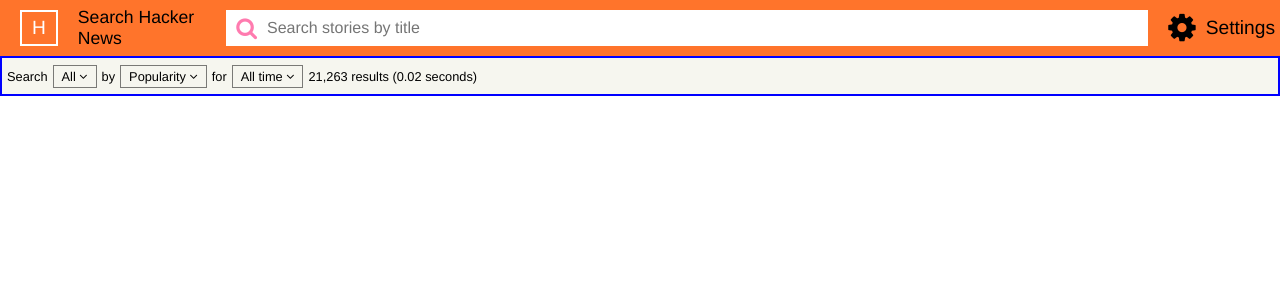
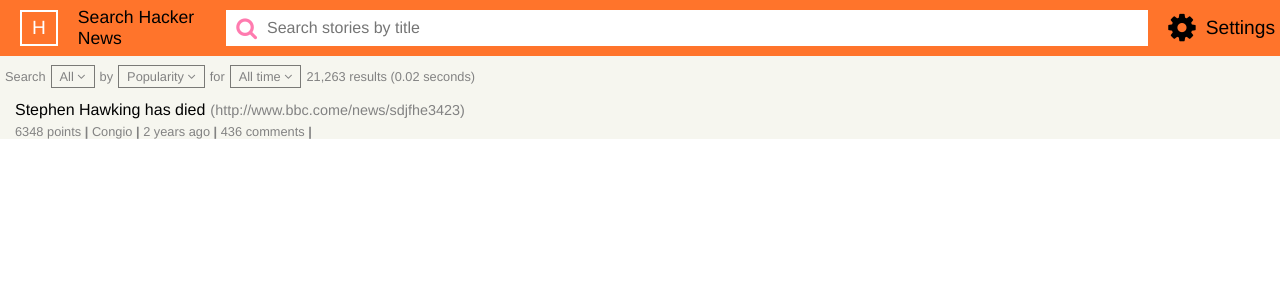
Before and after one commit to HamedPour/react-hacker-news, a React (Create React App) app: page / in a window 1280 px wide. Shown: the top 300 px of the page. Built offline with nearby package versions, Linux system fonts and the light colour scheme.

Commit message:
Story & article components styled

```diff
--- a/src/App.js
+++ b/src/App.js
@@ -1,6 +1,7 @@
 import React from "react";
 import HeadNav from "./components/HeadNav/HeadNav";
 import SearchFilterBar from "./components/SearchFilterBar/SearchFilterBar";
+import Story from "./components/Story/Story";
 
 function App() {
   return (
@@ -9,6 +10,9 @@
         <HeadNav />
         <SearchFilterBar />
       </header>
+      <main>
+        <Story />
+      </main>
     </div>
   );
 }
--- a/src/components/SearchFilterBar/SearchFilterBar.js
+++ b/src/components/SearchFilterBar/SearchFilterBar.js
@@ -42,7 +42,14 @@
         <span>Search</span>
         <FilterMenu onClick={() => toggleDropDownBoxVisibility(1)}>
           <li>
-            {storyFilter} <i className="fa fa-angle-down" />
+            {storyFilter}{" "}
+            <i
+              className={
+                dropBoxVisible && dropDownIndex === 1
+                  ? "fa fa-angle-up"
+                  : "fa fa-angle-down"
+              }
+            />
           </li>
           <DropDownBox
             onItemSelected={(item) => handleItemSelected(item)}
@@ -53,7 +60,14 @@
         <span>by</span>
         <FilterMenu onClick={() => toggleDropDownBoxVisibility(2)}>
           <li>
-            {popularityFilter} <i className="fa fa-angle-down" />
+            {popularityFilter}{" "}
+            <i
+              className={
+                dropBoxVisible && dropDownIndex === 2
+                  ? "fa fa-angle-up"
+                  : "fa fa-angle-down"
+              }
+            />
           </li>
           <DropDownBox
             onItemSelected={(item) => handleItemSelected(item)}
@@ -64,7 +78,14 @@
         <span>for</span>
         <FilterMenu onClick={() => toggleDropDownBoxVisibility(3)}>
           <li>
-            {timeFilter} <i className="fa fa-angle-down" />
+            {timeFilter}{" "}
+            <i
+              className={
+                dropBoxVisible && dropDownIndex === 3
+                  ? "fa fa-angle-up"
+                  : "fa fa-angle-down"
+              }
+            />
           </li>
           <DropDownBox
             onItemSelected={(item) => handleItemSelected(item)}
--- a/src/components/SearchFilterBar/styledComponents/MainFilterContainer.js
+++ b/src/components/SearchFilterBar/styledComponents/MainFilterContainer.js
@@ -2,11 +2,10 @@
 
 export default styled.div`
   user-select: none;
-  background-color: #f6f6ef;
+  color: #828282;
   display: flex;
   min-height: 40px;
   align-items: center;
-  border: 2px solid blue;
 
   @media only screen and (max-width: 600px) {
     padding-right: 20px;
--- /dev/null
+++ b/src/components/Story/Story.js
@@ -0,0 +1,42 @@
+import React from "react";
+import ArticleContainer from "./styledComponents/ArticleContainer";
+import Article from "./styledComponents/Article";
+import ArticleTitle from "./styledComponents/ArticleTitle";
+import ArticleMeta from "./styledComponents/ArticleMeta";
+
+const Story = () => {
+  return (
+    <ArticleContainer>
+      <Article>
+        <ArticleTitle>
+          <a>Stephen Hawking has died</a>
+          <a>(http://www.bbc.come/news/sdjfhe3423)</a>
+        </ArticleTitle>
+        <ArticleMeta>
+          <span>
+            {" "}
+            <a> 6348 points</a>
+          </span>
+          <b> | </b>
+          <span>
+            {" "}
+            <a>Congio</a>{" "}
+          </span>
+          <b> | </b>
+          <span>
+            {" "}
+            <a>2 years ago</a>{" "}
+          </span>
+          <b> | </b>
+          <span>
+            {" "}
+            <a>436 comments</a>{" "}
+          </span>
+          <b> | </b>
+        </ArticleMeta>
+      </Article>
+    </ArticleContainer>
+  );
+};
+
+export default Story;
--- /dev/null
+++ b/src/components/Story/styledComponents/Article.js
@@ -0,0 +1,9 @@
+import styled from "styled-components";
+
+export default styled.div`
+  margin: 5px 5px;
+
+  & a {
+    color: inherit;
+  }
+`;
--- /dev/null
+++ b/src/components/Story/styledComponents/ArticleContainer.js
@@ -0,0 +1,5 @@
+import styled from "styled-components";
+
+export default styled.article`
+  margin: 0px 10px;
+`;
--- /dev/null
+++ b/src/components/Story/styledComponents/ArticleMeta.js
@@ -0,0 +1,11 @@
+import styled from "styled-components";
+
+export default styled.div`
+  font-size: 0.8rem;
+  color: #828282;
+
+  & span:hover {
+    cursor: pointer;
+    text-decoration: underline;
+  }
+`;
--- /dev/null
+++ b/src/components/Story/styledComponents/ArticleTitle.js
@@ -0,0 +1,18 @@
+import styled from "styled-components";
+
+export default styled.div`
+  padding-bottom: 5px;
+  & a:nth-child(1) {
+    min-height: 40px;
+  }
+
+  & a:nth-child(2) {
+    cursor: pointer;
+    font-size: 0.9rem;
+    color: #828282;
+    padding-left: 5px;
+    &:hover {
+      text-decoration: underline;
+    }
+  }
+`;
--- a/src/index.css
+++ b/src/index.css
@@ -6,3 +6,9 @@
   box-sizing: border-box;
   font-family: "Helvetica", "Segoe UI", "Calibri";
 }
+
+.App {
+  max-width: 1480px;
+  margin: 0 auto;
+  background-color: #f6f6ef;
+}
```
